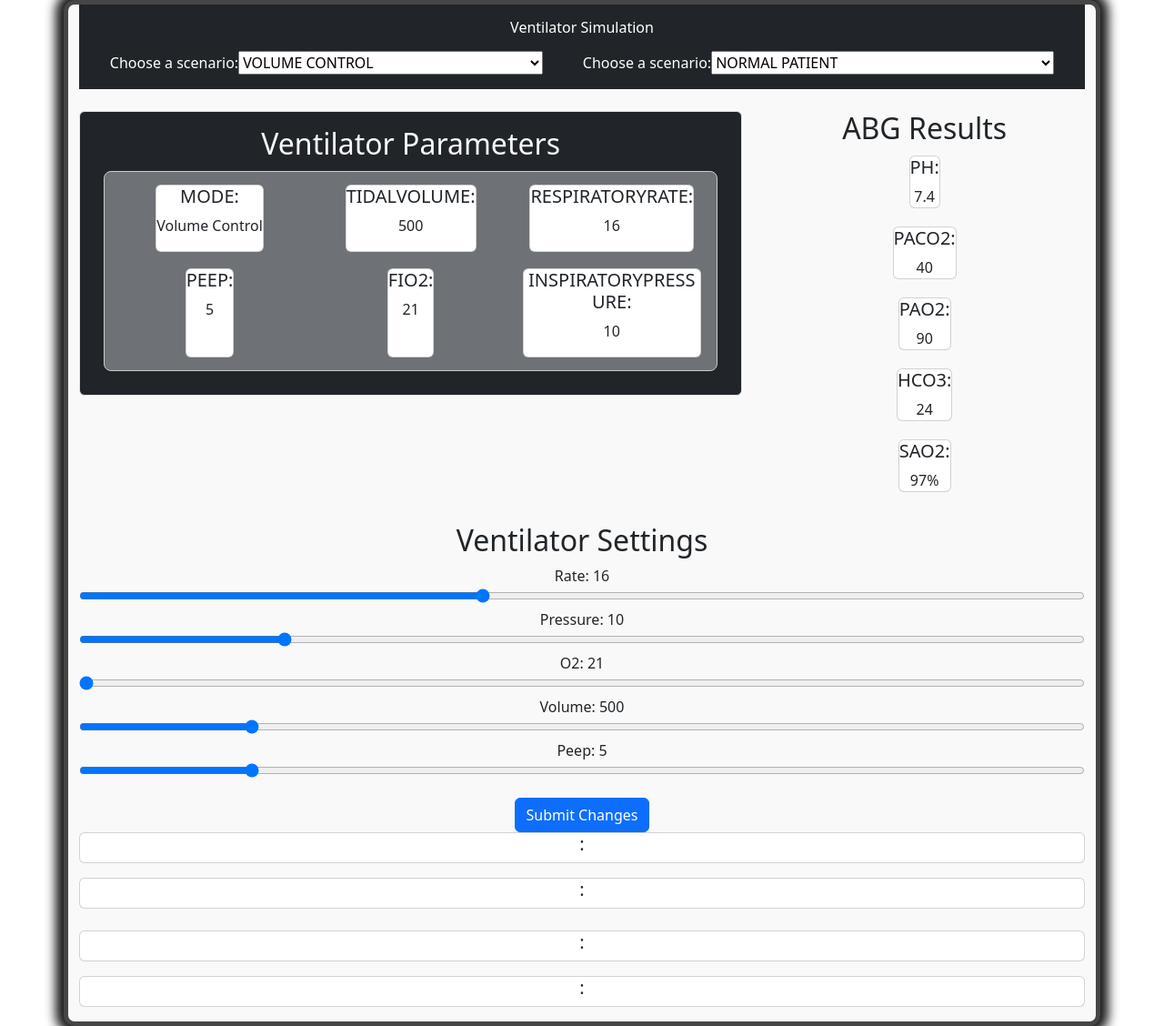
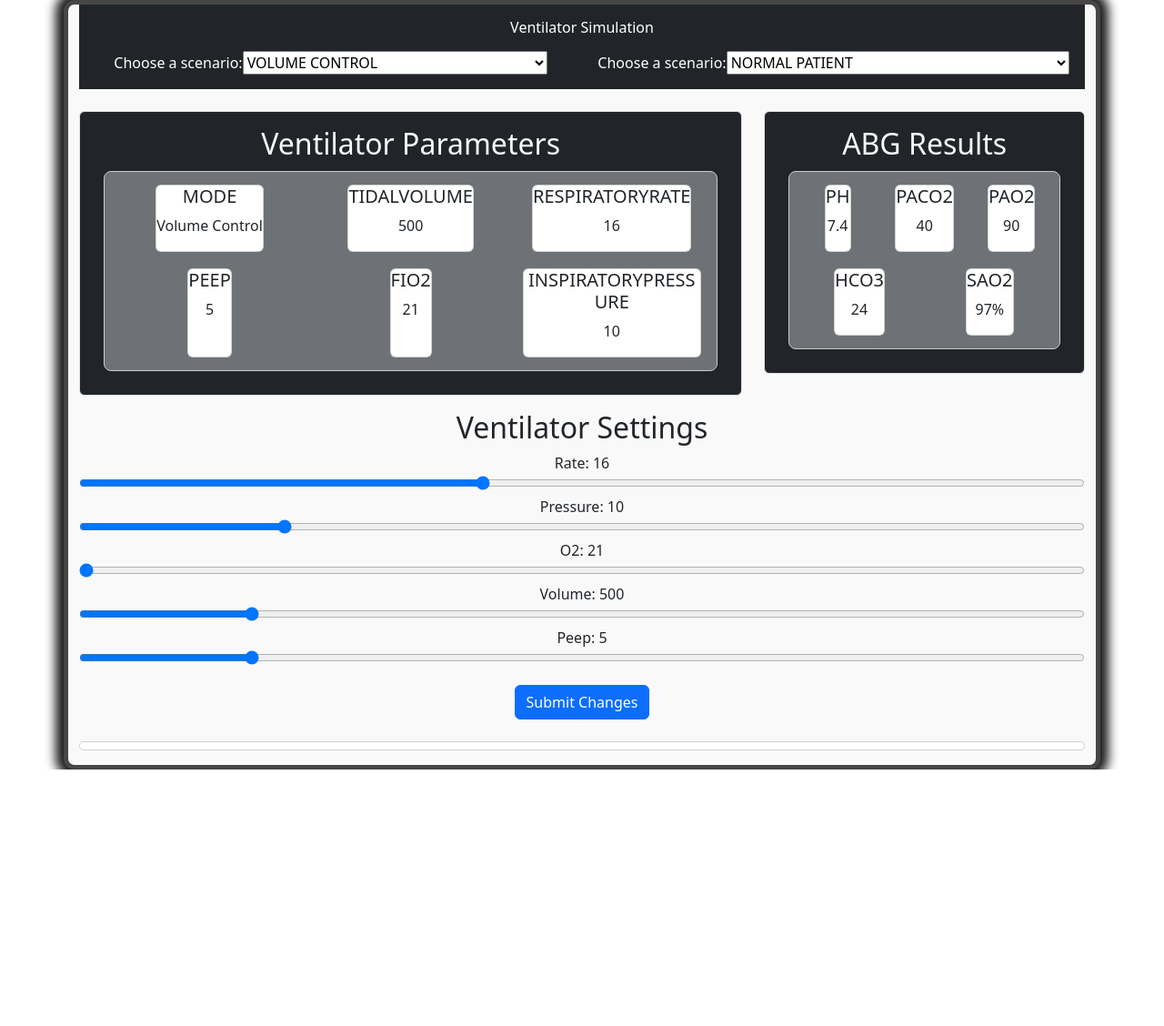
Before and after one commit to Ikejrmillsowoo/ventSim-front, a React (Create React App) app: page / in a window 1280 px wide. Shown: the whole page at 91% size. After the commit the page ends 846 px from the top, so only its background shows below. Built offline with nearby package versions, Linux system fonts and the light colour scheme.

Commit message:
front end partly complete

```diff
--- a/src/App.js
+++ b/src/App.js
@@ -1,81 +1,81 @@
-import React, { useState, useEffect } from 'react';
-import './App.css';
-import ABGDisplay from './displays/abgDisplay/ABGDisplay';
-import Footer from './displays/footer/Footer';
-import Header from './displays/header/Header';
-import VentilatorParams from './displays/ventilatorParams/VentilatorParams';
-import VentilatorSettings from './displays/ventilatorSettings/VentilatorSettings';
-import postVentilatorSettings from './fetch/Fetch';
-import defaultSettings from "./defaultSettings.json"
+import React, { useState, useEffect } from "react";
+import "./App.css";
+import ABGDisplay from "./displays/abgDisplay/ABGDisplay";
+import Footer from "./displays/footer/Footer";
+import Header from "./displays/header/Header";
+import VentilatorParams from "./displays/ventilatorParams/VentilatorParams";
+import VentilatorSettings from "./displays/ventilatorSettings/VentilatorSettings";
+import postVentilatorSettings from "./fetch/Fetch";
+import defaultSettings from "./defaultSettings.json";
 
 function App() {
-  const [condition, setPatientCondition] = useState('normal');
+  const [condition, setPatientCondition] = useState("normal");
   const [abgData, setAbgData] = useState({
     pH: 7.4,
     PaCO2: 40,
     PaO2: 90,
     HCO3: 24,
-        SaO2: '97%',
+    SaO2: "97%",
   });
   const [ventForm, setVentForm] = React.useState({
-      mode: '',
-      tidalVolume: '',
-      respiratoryRate: '',
-      peep: '',
-      fio2: '',
-      inspiratoryPressure: '',
+    mode: "",
+    tidalVolume: "",
+    respiratoryRate: "",
+    peep: "",
+    fio2: "",
+    inspiratoryPressure: "",
   });
+  const [feedback, setFeedback] = useState(); // Stores feedback from API
+  const [status, setStatus] = useState(); // Stores status from API
 
   useEffect(() => {
-      const settings = defaultSettings.find(item => item.scenario === condition);
-
+    const settings = defaultSettings.find(
+      (item) => item.scenario === condition
+    );
 
     if (settings) {
       setVentForm({
         mode: settings.mode,
-          tidalVolume: settings.tidalVolume ?? '',
+        tidalVolume: settings.tidalVolume ?? "",
         respiratoryRate: settings.respiratoryRate,
         peep: settings.peep,
         fio2: settings.fio2,
-          inspiratoryPressure: settings.inspiratoryPressure ? settings.inspiratoryPressure : settings.tidalVolume / 50,
+        inspiratoryPressure: settings.inspiratoryPressure
+          ? settings.inspiratoryPressure
+          : settings.tidalVolume / 50,
       });
     }
   }, [condition]);
   // console.log("Patient condition in Header:", condition);
 
-
-  // async function handleClick() {
-  //   try {
-  //     const result = await postVentilatorSettings({ RR: 20, Vt: 500, PEEP: 5 });
-  //     setAbgData(result);
-  //   } catch (err) {
-  //     console.error(err);
-  //   }
-  // }
-
   return (
     <div className="App container">
-      <header className='header w-100 mb-4'>
-      <Header setPatientCondition={setPatientCondition}/>
-
+      <header className="header sticky-top text-white bg-dark py-3 mb-4">
+        <Header setPatientCondition={setPatientCondition} />
       </header>
-      <section className='row'>
-        <div className='col-md-8 mb-3'>
-      <VentilatorParams ventForm={ventForm} data={abgData}/>
+      <section className="row">
+        <div className="col-md-8 mb-3">
+          <VentilatorParams ventForm={ventForm} data={abgData} />
         </div>
-      <div className='col-md-4 mb-3'>
+        <div className="col-md-4 mb-3">
           <ABGDisplay abgData={abgData} />
         </div>
       </section>
-      <section className='mb-4'>
-        <VentilatorSettings setAbgData={setAbgData} setVentForm={setVentForm} ventForm={ventForm} />
+      <section className="mb-4">
+        <VentilatorSettings
+          setAbgData={setAbgData}
+          setVentForm={setVentForm}
+          ventForm={ventForm}
+          setFeedback={setFeedback}
+          setStatus={setStatus}
+        />
       </section>
 
       {/* <Header setPatientCondition={setPatientCondition}/> */}
       {/* <VentilatorParams ventForm={ventForm} data={abgData}/>
       <ABGDisplay abgData={abgData} />
       <VentilatorSettings setAbgData={setAbgData} setVentForm={setVentForm} ventForm={ventForm} /> */}
-      <Footer />
+      <Footer feedback={feedback} status={status}/>
     </div>
   );
 }
--- a/src/components/TextDisplay.js
+++ b/src/components/TextDisplay.js
@@ -9,7 +9,7 @@ import React from 'react';
 const TextDisplay = ({ label, value }) => {
   return (
     <div className="card h-100 mb-3 text-center " >
-        <h5 className="card-title" style={{ textTransform: 'uppercase' }}>{label}:</h5>
+        <h5 className="card-title" style={{ textTransform: 'uppercase' }}>{label? label : ' '}</h5>
         <p className="card-text">{value}</p>
     </div>
   );
--- a/src/displays/FeedBack.js
+++ b/src/displays/FeedBack.js
@@ -6,7 +6,7 @@ function FeedBack({status, feedback}) {
   return (
     <div>
         <TextDisplay value={feedback} className="feedback-header" />
-        <TextDisplay value={status} className="status-header" />
+        {/* <TextDisplay value={status} className="status-header" /> */}
     </div>
   )
 }
--- a/src/displays/abgDisplay/ABGDisplay.js
+++ b/src/displays/abgDisplay/ABGDisplay.js
@@ -6,7 +6,7 @@ import TextDisplay from '../../components/TextDisplay'
  * @param {object} props.params - An object containing the ventilator parameters to display.
  * @param {string} [props.className] - Optional CSS class for styling the container.
  */
-function ABGDisplay({abgData}) {
+function ABGDisplay({abgData, className}) {
     // const [params, setParams] = useState({
     //     pH: 7.4,
     //     PaCO2: 40,
@@ -23,15 +23,17 @@ function ABGDisplay({abgData}) {
 
 
   return (
-    <div>
-         <h2>ABG Results</h2>
+    <div className={`border rounded p-3 bg-dark text-light ${className || ''}`}>
+         <h2 className='text-center'>ABG Results</h2>
+         <div className='ventParams '>
         {Object.entries(abgData).map(([label, value]) => (
-        <div key={label} style={{ display: 'flex', justifyContent: 'space-between', padding: '2px 0' }}>
+        <div key={label} className='d-flex justify-content-between py-1 item'>
           {/* <span>{key}</span>
           <span>{String(value)}</span> */}
           <TextDisplay  label={label} value={value} />
         </div>
       ))}
+      </div>
     </div>
   )
 }
--- a/src/displays/footer/Footer.js
+++ b/src/displays/footer/Footer.js
@@ -1,9 +1,9 @@
 import FeedBack from '../FeedBack'
 
-function Footer() {
+function Footer({status, feedback}) {
   return (
     <div>
-        <FeedBack />
+        <FeedBack status={status} feedback={feedback}/>
     </div>
   )
 }
--- a/src/displays/header/Header.js
+++ b/src/displays/header/Header.js
@@ -1,26 +1,25 @@
-import { useState } from 'react';
-import ScenarioDropdown from '../../components/Dropdown';
-import PatientCondition from '../PatientCondition';
-import VentilatorMode from '../VentilatorMode';
-const Header = ({setPatientCondition}) => {
-
-
+import { useState } from "react";
+import ScenarioDropdown from "../../components/Dropdown";
+import PatientCondition from "../PatientCondition";
+import VentilatorMode from "../VentilatorMode";
+const Header = ({ setPatientCondition }) => {
   return (
-    <div className='container-fluid bg-dark text-white py-3 w-100'>
+    <div className="container-fluid">
       {/* Other header content can go here */}
-      <div className="d-flex justify-content-center align-items-center mb-3">
-        <h1 className="navbar-brand mb-0 h1 text-center">Ventilator Simulation</h1>
+      {/* <div className="d-flex justify-content-center align-items-center mb-3"> */}
+      <div className="row  justify-content-center">
+        <div className="col-12 text-center">
+          <h1 className="navbar-brand mb-3">Ventilator Simulation</h1>
+        </div>
       </div>
-      <div className="d-flex justify-content-around align-items-center">
-<div className="mx-2">
-       <VentilatorMode />
-    </div>
-     <div className="mx-2">
-      <PatientCondition setPatientCondition={setPatientCondition}/>
-     </div>
+      <div className="row justify-content-center">
+        <div className="col-12 col-md-6 mb-2 mb-md-0 d-flex justify-content-center">
+          <VentilatorMode />
+        </div>
+        <div className="col-12 col-md-6 mb-2 mb-md-0 d-flex justify-content-center">
+          <PatientCondition setPatientCondition={setPatientCondition} />
+        </div>
       </div>
-
-
     </div>
   );
 };
--- a/src/displays/ventilatorSettings/VentilatorSettings.js
+++ b/src/displays/ventilatorSettings/VentilatorSettings.js
@@ -12,7 +12,7 @@ import ABGDisplay from '../abgDisplay/ABGDisplay'
 import defautlSettings from "../../defaultSettings.json"
 
 // Main ventilator settings component
-function VentilatorSettings({setAbgData, setVentForm, ventForm}) {
+function VentilatorSettings({setAbgData, setVentForm, ventForm, setFeedback, setStatus}) {
     // Local state for each ventilator parameter, initialized from ventForm or default values
     const [rate, setRate] = useState(ventForm.respiratoryRate || 16);
     const [pressure, setPressure] = useState(ventForm.inspiratoryPressure || 10);
@@ -20,8 +20,7 @@ function VentilatorSettings({setAbgData, setVentForm, ventForm}) {
     // const [supportPressure, setSupportPressure] = useState(ventForm.supportPressure || 0);
     const [volume, setVolume] = useState(ventForm.tidalVolume || 500);
     const [peep, setPeep] = useState(ventForm.peep || 5);
-    const [feedback, setFeedback] = useState(); // Stores feedback from API
-    const [status, setStatus] = useState();     // Stores status from API
+
 
     // Update parent ventForm whenever any local parameter changes
     useEffect(() => {
@@ -69,7 +68,6 @@ function VentilatorSettings({setAbgData, setVentForm, ventForm}) {
             {/* Button to submit changes */}
             <Button className='btn btn-primary mt-3' onClick={handleSubmit}>Submit Changes</Button>
             {/* Display feedback and status from API */}
-            <FeedBack feedback={feedback} status={status} />
         </div>
     )
 }
```
Lines whose indentation alone changed are shown as unchanged.
